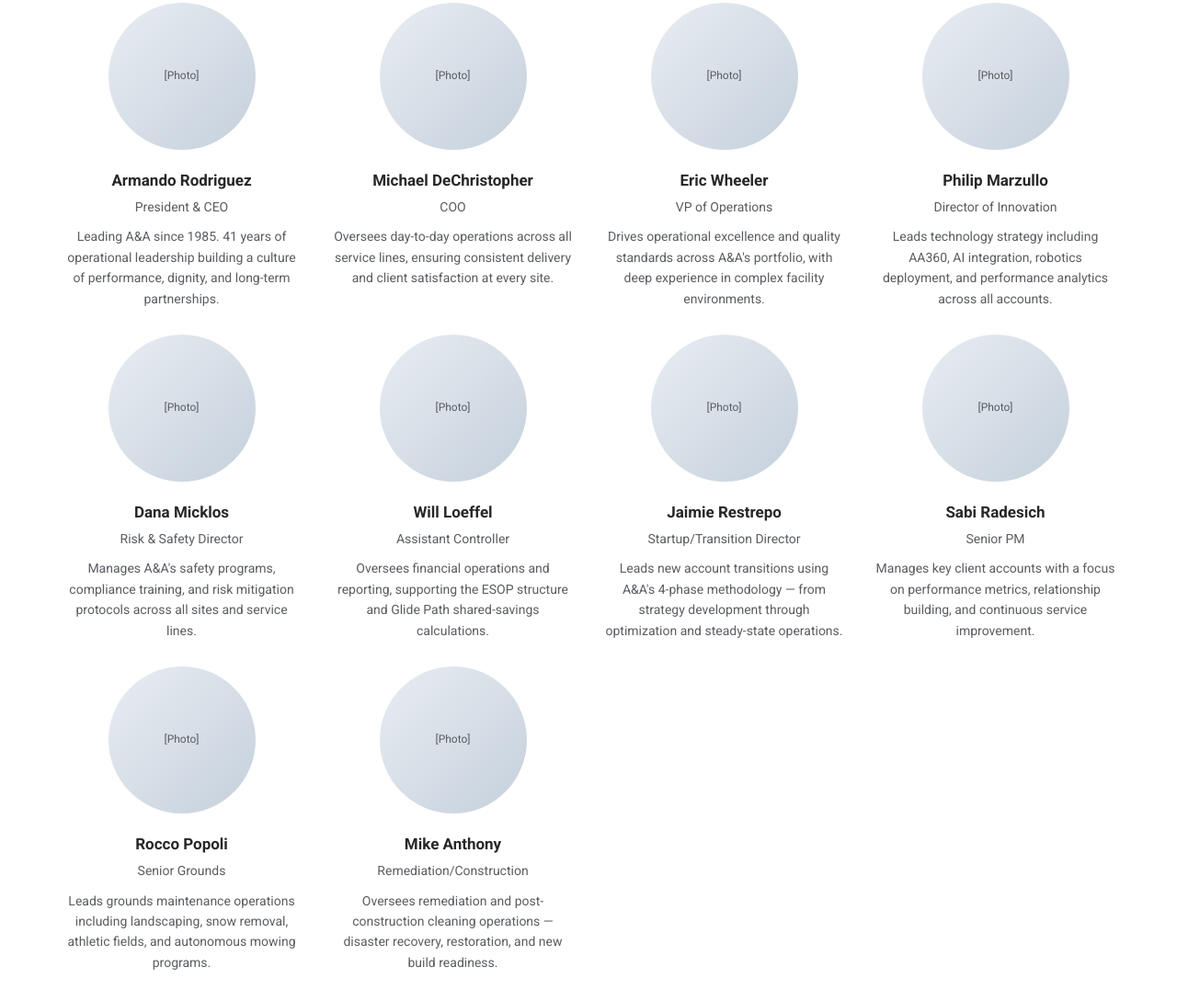
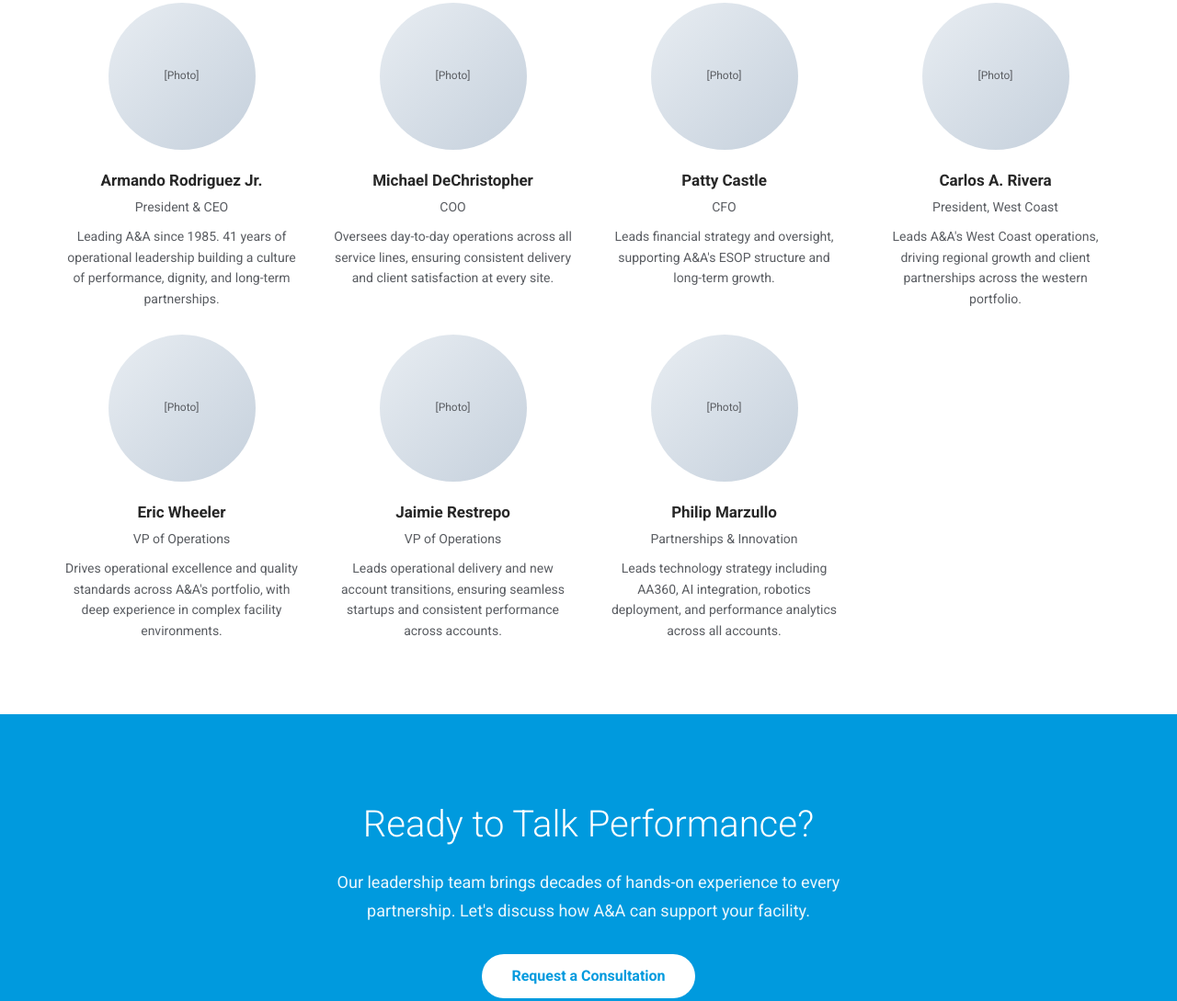
Before and after one commit to philipmarzullo/aaefs-website, a plain HTML site: page leadership.html in a window 1280 px wide. Shown: the part 710-1799 px from the top of the page at 92% size. Drawn offline with Linux system fonts and the light colour scheme.

Commit message:
Update leadership team to correct 7-person roster
Replace 10-person grid with accurate leadership: Armando Rodriguez Jr.
(President & CEO), Michael DeChristopher (COO), Patty Castle (CFO),
Carlos A. Rivera (President, West Coast), Eric Wheeler (VP Ops),
Jaimie Restrepo (VP Ops), Philip Marzullo (Partnerships & Innovation).

Co-Authored-By: Claude Opus 4.6 <noreply@anthropic.com>

```diff
--- a/leadership.html
+++ b/leadership.html
@@ -106,7 +106,7 @@
 
         <div class="leadership-card">
           <div class="leadership-card__photo">[Photo]</div>
-          <div class="leadership-card__name">Armando Rodriguez</div>
+          <div class="leadership-card__name">Armando Rodriguez Jr.</div>
           <div class="leadership-card__title">President &amp; CEO</div>
           <div class="leadership-card__bio">Leading A&amp;A since 1985. 41 years of operational leadership building a culture of performance, dignity, and long-term partnerships.</div>
         </div>
@@ -120,6 +120,20 @@
 
         <div class="leadership-card">
           <div class="leadership-card__photo">[Photo]</div>
+          <div class="leadership-card__name">Patty Castle</div>
+          <div class="leadership-card__title">CFO</div>
+          <div class="leadership-card__bio">Leads financial strategy and oversight, supporting A&amp;A's ESOP structure and long-term growth.</div>
+        </div>
+
+        <div class="leadership-card">
+          <div class="leadership-card__photo">[Photo]</div>
+          <div class="leadership-card__name">Carlos A. Rivera</div>
+          <div class="leadership-card__title">President, West Coast</div>
+          <div class="leadership-card__bio">Leads A&amp;A's West Coast operations, driving regional growth and client partnerships across the western portfolio.</div>
+        </div>
+
+        <div class="leadership-card">
+          <div class="leadership-card__photo">[Photo]</div>
           <div class="leadership-card__name">Eric Wheeler</div>
           <div class="leadership-card__title">VP of Operations</div>
           <div class="leadership-card__bio">Drives operational excellence and quality standards across A&amp;A's portfolio, with deep experience in complex facility environments.</div>
@@ -127,51 +141,16 @@
 
         <div class="leadership-card">
           <div class="leadership-card__photo">[Photo]</div>
-          <div class="leadership-card__name">Philip Marzullo</div>
-          <div class="leadership-card__title">Director of Innovation</div>
-          <div class="leadership-card__bio">Leads technology strategy including AA360, AI integration, robotics deployment, and performance analytics across all accounts.</div>
+          <div class="leadership-card__name">Jaimie Restrepo</div>
+          <div class="leadership-card__title">VP of Operations</div>
+          <div class="leadership-card__bio">Leads operational delivery and new account transitions, ensuring seamless startups and consistent performance across accounts.</div>
         </div>
 
         <div class="leadership-card">
           <div class="leadership-card__photo">[Photo]</div>
-          <div class="leadership-card__name">Dana Micklos</div>
-          <div class="leadership-card__title">Risk &amp; Safety Director</div>
-          <div class="leadership-card__bio">Manages A&amp;A's safety programs, compliance training, and risk mitigation protocols across all sites and service lines.</div>
-        </div>
-
-        <div class="leadership-card">
-          <div class="leadership-card__photo">[Photo]</div>
-          <div class="leadership-card__name">Will Loeffel</div>
-          <div class="leadership-card__title">Assistant Controller</div>
-          <div class="leadership-card__bio">Oversees financial operations and reporting, supporting the ESOP structure and Glide Path shared-savings calculations.</div>
-        </div>
-
-        <div class="leadership-card">
-          <div class="leadership-card__photo">[Photo]</div>
-          <div class="leadership-card__name">Jaimie Restrepo</div>
-          <div class="leadership-card__title">Startup/Transition Director</div>
-          <div class="leadership-card__bio">Leads new account transitions using A&amp;A's 4-phase methodology — from strategy development through optimization and steady-state operations.</div>
-        </div>
-
-        <div class="leadership-card">
-          <div class="leadership-card__photo">[Photo]</div>
-          <div class="leadership-card__name">Sabi Radesich</div>
-          <div class="leadership-card__title">Senior PM</div>
-          <div class="leadership-card__bio">Manages key client accounts with a focus on performance metrics, relationship building, and continuous service improvement.</div>
-        </div>
-
-        <div class="leadership-card">
-          <div class="leadership-card__photo">[Photo]</div>
-          <div class="leadership-card__name">Rocco Popoli</div>
-          <div class="leadership-card__title">Senior Grounds</div>
-          <div class="leadership-card__bio">Leads grounds maintenance operations including landscaping, snow removal, athletic fields, and autonomous mowing programs.</div>
-        </div>
-
-        <div class="leadership-card">
-          <div class="leadership-card__photo">[Photo]</div>
-          <div class="leadership-card__name">Mike Anthony</div>
-          <div class="leadership-card__title">Remediation/Construction</div>
-          <div class="leadership-card__bio">Oversees remediation and post-construction cleaning operations — disaster recovery, restoration, and new build readiness.</div>
+          <div class="leadership-card__name">Philip Marzullo</div>
+          <div class="leadership-card__title">Partnerships &amp; Innovation</div>
+          <div class="leadership-card__bio">Leads technology strategy including AA360, AI integration, robotics deployment, and performance analytics across all accounts.</div>
         </div>
 
       </div>
```
